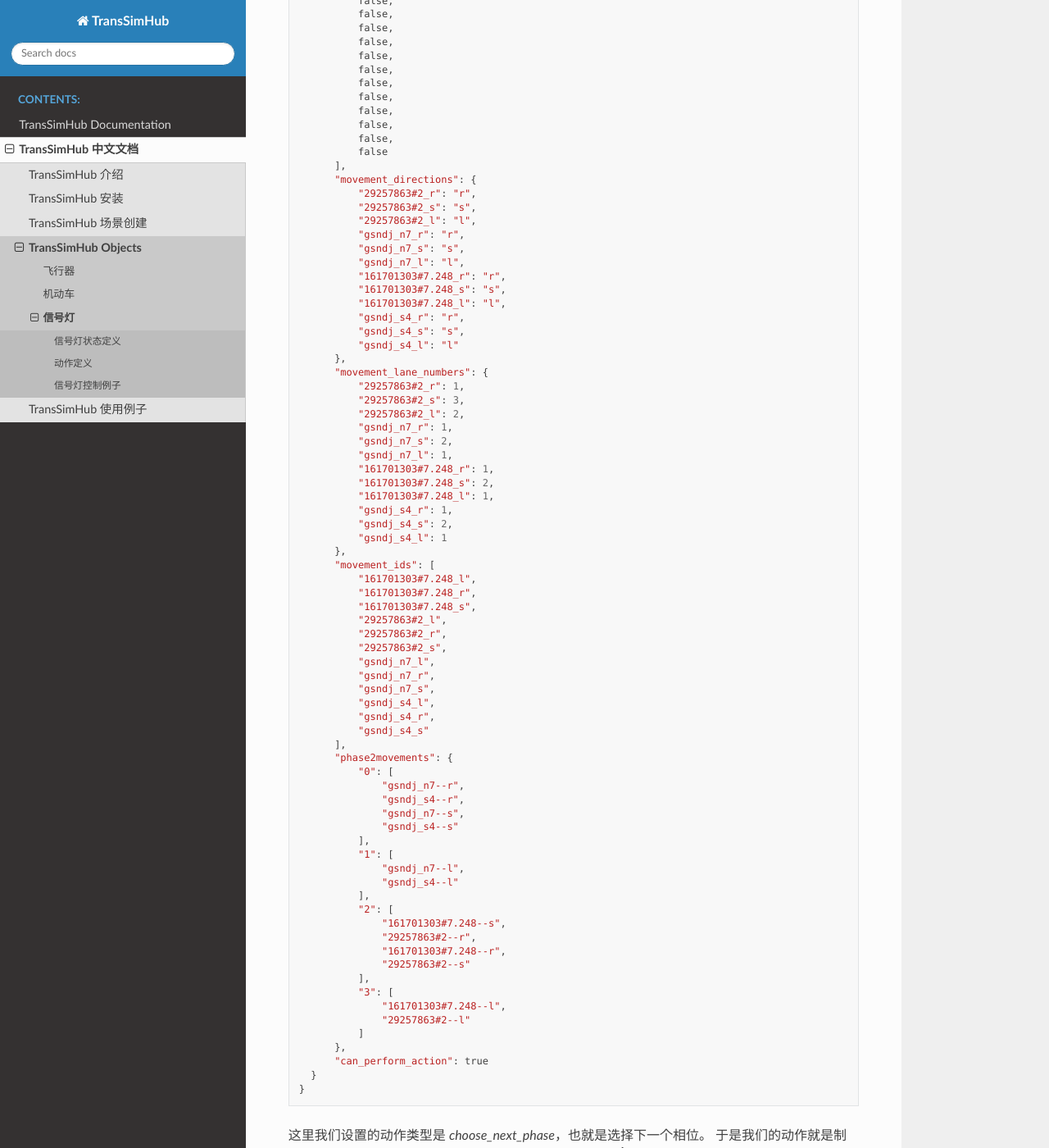
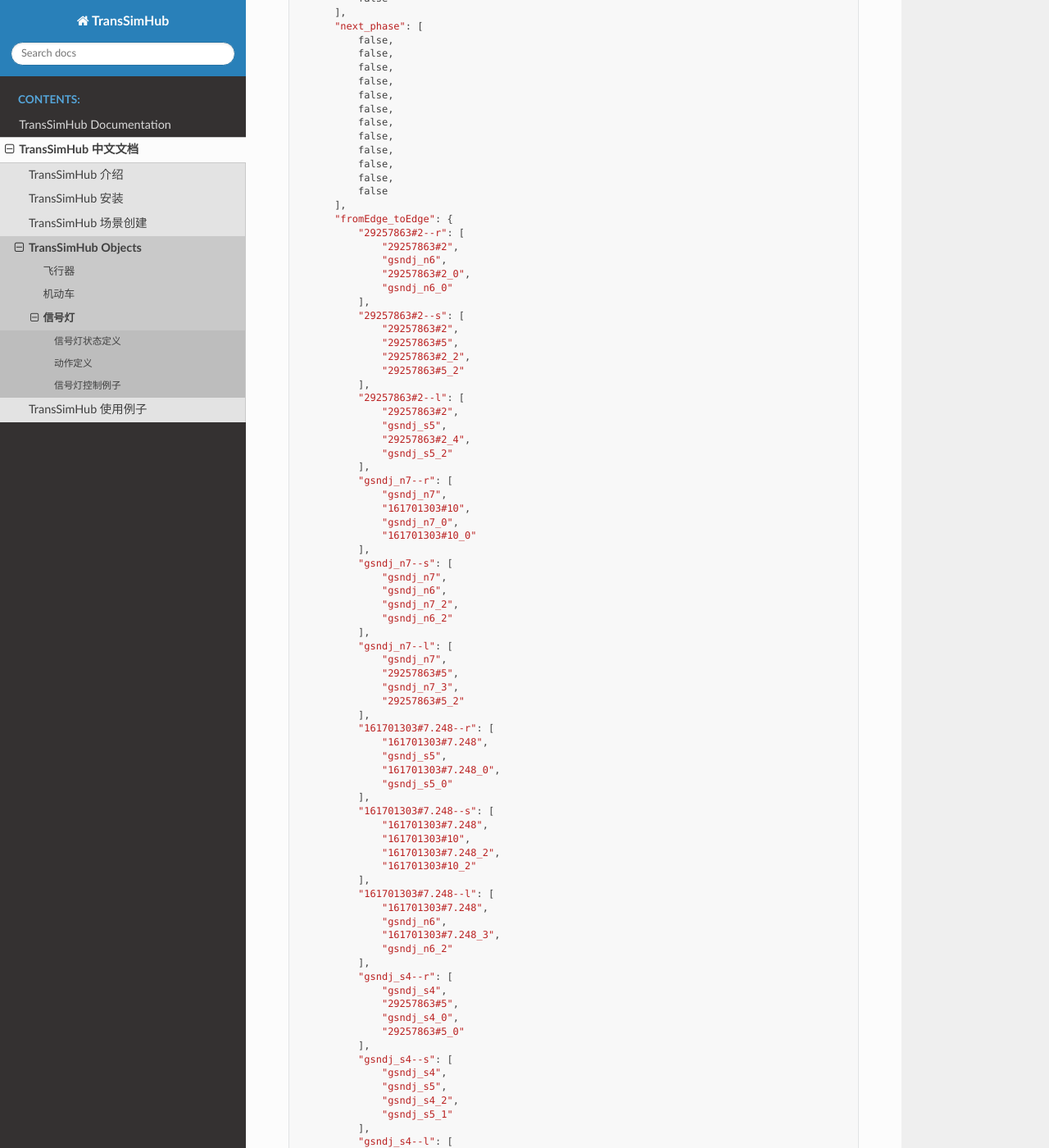
Before and after one commit to Traffic-Alpha/TransSimHub, a Sphinx documentation site: the page built from docs/source/locales/zh_CN/object/traffic_light.rst, in a window 1280 px wide and 1400 px high, scrolled down 4346 px. Shown: the whole window at 82% size. Built offline with Sphinx 7.4.7 and the Read the Docs theme 2.0.0, drawn with Linux system fonts in a browser that asks for light colours; some of the changed text lies outside the part shown.

Commit message:
add fromEdge_toEdge to traffic light state

```diff
--- a/docs/source/locales/zh_CN/object/traffic_light.rst
+++ b/docs/source/locales/zh_CN/object/traffic_light.rst
@@ -16,6 +16,7 @@ Traffic Signal Lights（信号灯）可以用于在 `SUMO` 中仿真交通路口
 - **当前相位 this_phase** (List[bool]): 观测时信号灯的相位，转换为对应控制的 `movement`
 - **上一次相位 last_phase** (List[bool]): 信号灯在上一次观测时的相位
 - **下一次相位 next_phase** (List[bool]): 信号灯的相位列表中，下一次切换需要执行的相位（ `next_or_not` 动作中需要预定义相位顺序）
+- **进口和出口对应关系 fromEdge_toEdge** Dict[str, List[str]]: 信号灯控制的路口处，入口 Edge 和出口 Edge 之间的对应关系
 - **通行方向 movement_directions** (Dict[str, str])：交通路口中每一个 movement 的方向
 - **车道数 movement_lane_numbers** (List[int])：交通路口中每个通行方向包含的车道数
 - **运动方向ID movement_ids** (List[str])：存储每个 movement ID，格式是来自那条路去那条路 (fromEdge, toEdge)
@@ -220,6 +221,80 @@ Traffic Signal Lights（信号灯）可以用于在 `SUMO` 中仿真交通路口
             false,
             false
         ],
+        "fromEdge_toEdge": {
+            "29257863#2--r": [
+                "29257863#2",
+                "gsndj_n6",
+                "29257863#2_0",
+                "gsndj_n6_0"
+            ],
+            "29257863#2--s": [
+                "29257863#2",
+                "29257863#5",
+                "29257863#2_2",
+                "29257863#5_2"
+            ],
+            "29257863#2--l": [
+                "29257863#2",
+                "gsndj_s5",
+                "29257863#2_4",
+                "gsndj_s5_2"
+            ],
+            "gsndj_n7--r": [
+                "gsndj_n7",
+                "161701303#10",
+                "gsndj_n7_0",
+                "161701303#10_0"
+            ],
+            "gsndj_n7--s": [
+                "gsndj_n7",
+                "gsndj_n6",
+                "gsndj_n7_2",
+                "gsndj_n6_2"
+            ],
+            "gsndj_n7--l": [
+                "gsndj_n7",
+                "29257863#5",
+                "gsndj_n7_3",
+                "29257863#5_2"
+            ],
+            "161701303#7.248--r": [
+                "161701303#7.248",
+                "gsndj_s5",
+                "161701303#7.248_0",
+                "gsndj_s5_0"
+            ],
+            "161701303#7.248--s": [
+                "161701303#7.248",
+                "161701303#10",
+                "161701303#7.248_2",
+                "161701303#10_2"
+            ],
+            "161701303#7.248--l": [
+                "161701303#7.248",
+                "gsndj_n6",
+                "161701303#7.248_3",
+                "gsndj_n6_2"
+            ],
+            "gsndj_s4--r": [
+                "gsndj_s4",
+                "29257863#5",
+                "gsndj_s4_0",
+                "29257863#5_0"
+            ],
+            "gsndj_s4--s": [
+                "gsndj_s4",
+                "gsndj_s5",
+                "gsndj_s4_2",
+                "gsndj_s5_1"
+            ],
+            "gsndj_s4--l": [
+                "gsndj_s4",
+                "161701303#10",
+                "gsndj_s4_3",
+                "161701303#10_3"
+            ]
+        },
         "movement_directions": {
             "29257863#2_r": "r",
             "29257863#2_s": "s",
```
Also changed, not shown: 2 other files.
